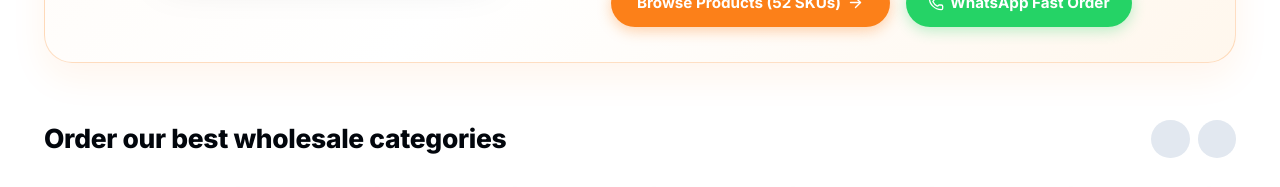
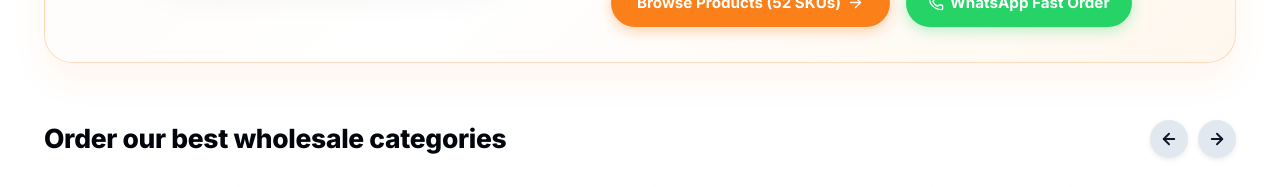
Before and after one commit to DineshTerv/Agencies-DA, a React (Vite) app in the folder frontend/: page / in a window 1280 px wide. Shown: the part 1100-1287 px from the top of the page. Built offline with nearby package versions, Linux system fonts and the light colour scheme; no server answers.

Commit message:
feat: add bold arrow marks (left/right) to category carousel buttons matching Swiggy layout

```diff
--- a/frontend/src/pages/Home.css
+++ b/frontend/src/pages/Home.css
@@ -626,7 +626,8 @@
 
 .carousel-controls {
   display: flex;
-  gap: 0.5rem;
+  gap: 0.6rem;
+  align-items: center;
 }
 
 .carousel-arrow-btn {
@@ -635,17 +636,39 @@
   border-radius: 50%;
   background: #e2e8f0;
   border: none;
-  color: #334155;
+  color: #02060c;
   display: flex;
   align-items: center;
   justify-content: center;
   cursor: pointer;
-  transition: all 0.2s;
+  box-shadow: 0 2px 5px rgba(0, 0, 0, 0.08);
+  transition: all 0.2s cubic-bezier(0.16, 1, 0.3, 1);
+  padding: 0;
 }
 
 .carousel-arrow-btn:hover {
   background: #cbd5e1;
-  color: #02060c;
+  color: #000000;
+  transform: scale(1.08);
+  box-shadow: 0 4px 10px rgba(0, 0, 0, 0.12);
+}
+
+.carousel-arrow-btn:active {
+  transform: scale(0.94);
+}
+
+.carousel-arrow-btn svg {
+  width: 18px;
+  height: 18px;
+  stroke: #0f172a;
+  stroke-width: 2.5px;
+  display: block;
+  pointer-events: none;
+  transition: stroke 0.2s;
+}
+
+.carousel-arrow-btn:hover svg {
+  stroke: #000000;
 }
 
 .circular-categories-track {
--- a/frontend/src/pages/Home.jsx
+++ b/frontend/src/pages/Home.jsx
@@ -436,16 +436,24 @@ export default function Home({ addToCart, cartItems = [], setCartItems }) {
                   className="carousel-arrow-btn"
                   onClick={() => scrollCarousel('left')}
                   title="Scroll Left"
+                  aria-label="Previous Category"
                 >
-                  <ChevronLeft size={20} />
+                  <svg width="18" height="18" viewBox="0 0 24 24" fill="none" stroke="currentColor" strokeWidth="2.5" strokeLinecap="round" strokeLinejoin="round">
+                    <line x1="19" y1="12" x2="5" y2="12"></line>
+                    <polyline points="12 19 5 12 12 5"></polyline>
+                  </svg>
                 </button>
                 <button
                   type="button"
                   className="carousel-arrow-btn"
                   onClick={() => scrollCarousel('right')}
                   title="Scroll Right"
+                  aria-label="Next Category"
                 >
-                  <ChevronRight size={20} />
+                  <svg width="18" height="18" viewBox="0 0 24 24" fill="none" stroke="currentColor" strokeWidth="2.5" strokeLinecap="round" strokeLinejoin="round">
+                    <line x1="5" y1="12" x2="19" y2="12"></line>
+                    <polyline points="12 5 19 12 12 19"></polyline>
+                  </svg>
                 </button>
               </div>
             </div>
```
